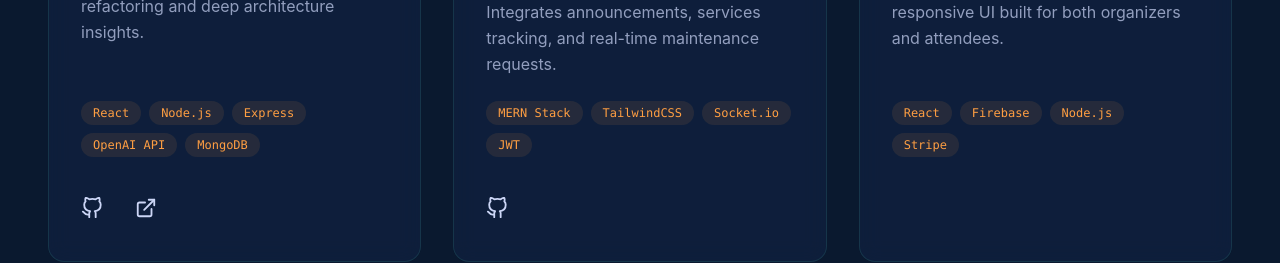
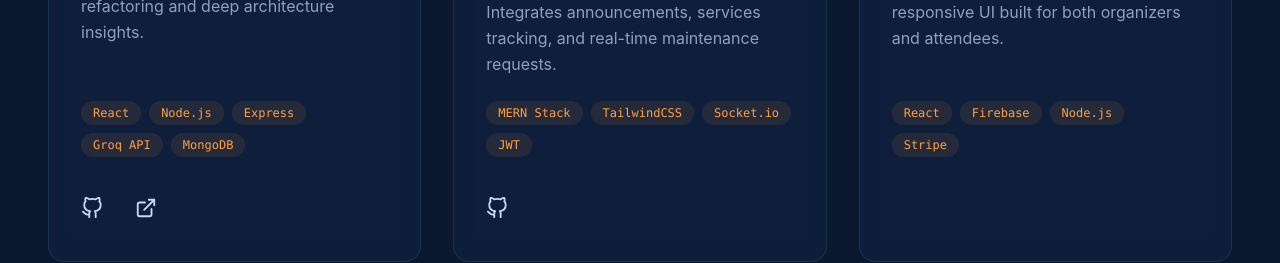
Before and after one commit to SriramGandra/Sriram_Gandra_Portfolio, a React (Vite) app: page / in a window 1280 px wide. Shown: the part 2680-2943 px from the top of the page. Built offline with nearby package versions, Linux system fonts and the light colour scheme.

Commit message:
Update tech stack for Yukti AI project

```diff
--- a/src/components/Projects.jsx
+++ b/src/components/Projects.jsx
@@ -6,7 +6,7 @@ const projects = [
   {
     title: 'Yukti AI',
     description: 'An AI coding assistant that seamlessly analyzes and improves code across 20+ languages. Features real-time refactoring and deep architecture insights.',
-    tech: ['React', 'Node.js', 'Express', 'OpenAI API', 'MongoDB'],
+    tech: ['React', 'Node.js', 'Express', 'Groq API', 'MongoDB'],
     github: 'https://github.com/SriramGandra/YuktiAI.git',
     live: 'https://69863eddbe5019000709d638--yukti-ai.netlify.app/'
   },
```
